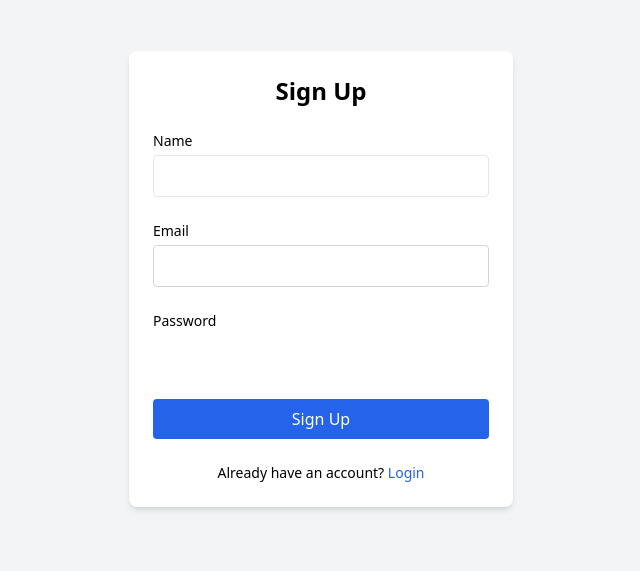
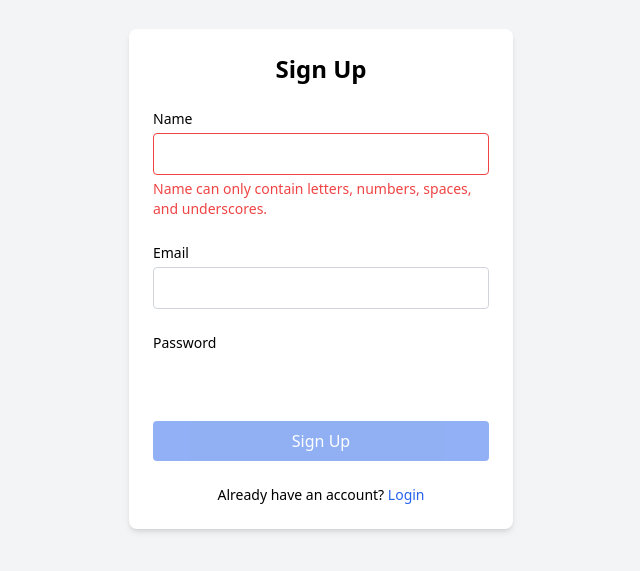
Before and after one commit to Zaieed-dev/trading-journal, a Next.js app: page /signup in a window 1280 px wide. Shown: the part 121-692 px from the top of the page, without its empty margins (319-959 px from the left). Built offline with nearby package versions, Linux system fonts and the light colour scheme.

Commit message:
Update signup.js

```diff
--- a/pages/signup.js
+++ b/pages/signup.js
@@ -7,19 +7,30 @@ export default function SignUp() {
   const router = useRouter();
 
   const [name, setName] = useState('');
-  const [email, setEmail]         = useState('');
+  const [nameError, setNameError] = useState('');
+  const [email, setEmail] = useState('');
   const [emailError, setEmailError] = useState('');
-  const [password, setPassword]   = useState('');
-  const [error, setError]         = useState('');
-  const [success, setSuccess]     = useState('');
+  const [password, setPassword] = useState('');
+  const [error, setError] = useState('');
+  const [success, setSuccess] = useState('');
 
   const validateEmail = (v) => /^[^\s@]+@[^\s@]+\.[^\s@]+$/.test(v);
+  const validateName = (v) => {
+    const trimmed = v.trim();
+    if (!/^[a-zA-Z0-9_ ]+$/.test(trimmed)) return 'Name can only contain letters, numbers, spaces, and underscores.';
+    return '';
+  };
 
   useEffect(() => {
     if (!email) setEmailError('');
     else if (!validateEmail(email)) setEmailError('Invalid email address');
     else setEmailError('');
   }, [email]);
+
+  useEffect(() => {
+    const err = validateName(name);
+    setNameError(err);
+  }, [name]);
 
   const handleSignUp = async (e) => {
     e.preventDefault();
@@ -31,12 +42,29 @@ export default function SignUp() {
       return;
     }
 
+    // ✅ Call the RPC function to check for display_name uniqueness
+    const { data: nameExists, error: rpcError } = await supabase.rpc(
+      'check_display_name_exists',
+      { name: name.trim() }
+    );
+
+    if (rpcError) {
+      setError('Something went wrong while checking the name.');
+      return;
+    }
+
+    if (nameExists) {
+      setError('This name is already taken. Please choose a different one.');
+      return;
+    }
+
+    // ✅ Proceed with sign-up
     const { data, error: signUpError } = await supabase.auth.signUp({
       email,
       password,
       options: {
         data: {
-          display_name: name,
+          display_name: name.trim(),
         },
       },
     });
@@ -77,11 +105,14 @@ export default function SignUp() {
             type="text"
             value={name}
             onChange={e => setName(e.target.value)}
-            className="w-full p-2 border rounded focus:outline-none focus:ring-2 focus:ring-blue-500"
+            aria-invalid={nameError ? 'true' : 'false'}
+            className={`w-full p-2 border rounded focus:outline-none focus:ring-2 focus:ring-blue-500 ${
+              nameError ? 'border-red-500' : 'border-gray-300'
+            }`}
             required
           />
+          {nameError && <p className="mt-1 text-red-500 text-sm">{nameError}</p>}
         </div>
-
 
         {/* Email Field */}
         <div>
@@ -124,7 +155,7 @@ export default function SignUp() {
         {/* Submit Button */}
         <button
           type="submit"
-          disabled={!!emailError}
+          disabled={!!emailError || !!nameError}
           className="w-full py-2 bg-blue-600 text-white rounded hover:bg-blue-700 disabled:opacity-50"
         >
           Sign Up
```
